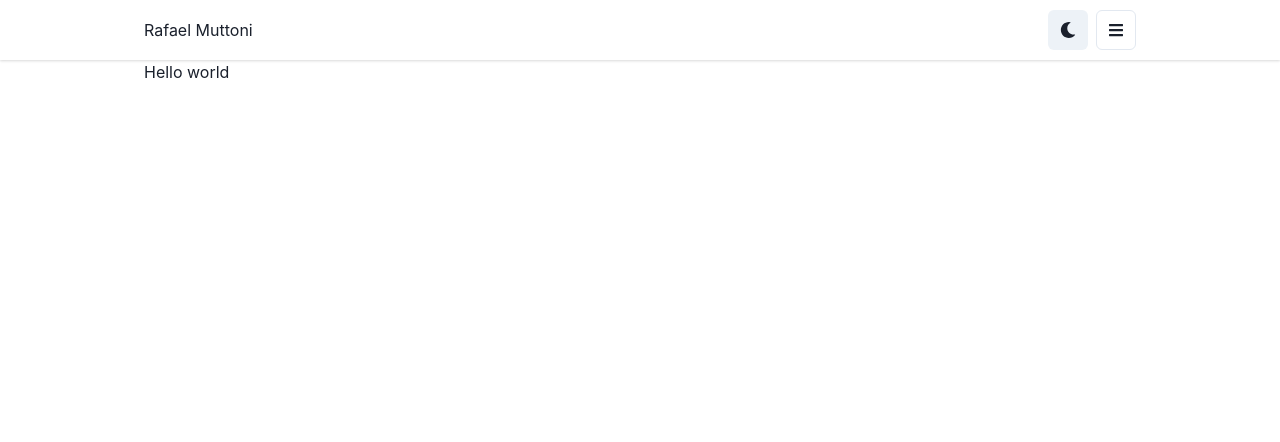
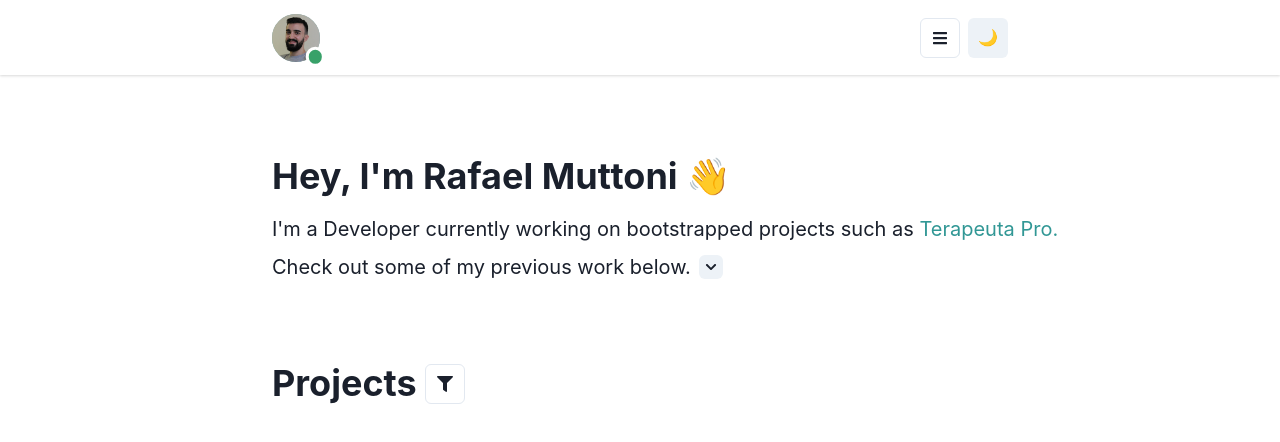
Before and after one commit to rafaelmuttoni/rafaelmuttoni.com, a Next.js app: page / in a window 1280 px wide. Shown: the top 442 px of the page. Built offline with nearby package versions, Linux system fonts and the light colour scheme.

Commit message:
lots of stuff

```diff
--- /dev/null
+++ b/src/components/Greetings.js
@@ -0,0 +1,30 @@
+import Link from 'next/link'
+import {
+  Box,
+  Heading,
+  Icon,
+  IconButton,
+  Link as ChakraLink,
+  Text,
+} from '@chakra-ui/react'
+import { FaChevronDown } from 'react-icons/fa'
+
+export default function Greetings() {
+  return (
+    <Box mt={20} w="100vh">
+      <Heading as="h1" size="xl" mb={4}>
+        Hey, I'm Rafael Muttoni 👋
+      </Heading>
+      <Text fontSize="xl" mb={2}>
+        I'm a Developer currently working on bootstrapped projects such as{' '}
+        <Link href="/contact">
+          <ChakraLink color="teal.500">Terapeuta Pro.</ChakraLink>
+        </Link>
+      </Text>
+      <Box d="flex" justifyContent="flex-start" alignItems="center">
+        <Text fontSize="xl">Check out some of my previous work below. </Text>
+        <IconButton ml={2} size="xs" icon={<Icon as={FaChevronDown} />} />
+      </Box>
+    </Box>
+  )
+}
--- a/src/components/Layout.js
+++ b/src/components/Layout.js
@@ -6,7 +6,7 @@ export default function Layout({ children }) {
   return (
     <Box minW="100vw" minH="100vh">
       <Navbar />
-      <Container maxW="container.lg">{children}</Container>
+      <Container maxW="container.md">{children}</Container>
     </Box>
   )
 }
--- a/src/components/Navbar.js
+++ b/src/components/Navbar.js
@@ -1,5 +1,8 @@
+import Link from 'next/link'
 import {
   chakra,
+  Avatar,
+  AvatarBadge,
   Box,
   Container,
   Icon,
@@ -8,6 +11,8 @@ import {
   MenuButton,
   MenuItem,
   MenuList,
+  Text,
+  Tooltip,
 } from '@chakra-ui/react'
 import { FaUser, FaLaptop, FaPhone, FaBars } from 'react-icons/fa'
 import ThemeToggler from 'components/ThemeToggler'
@@ -24,15 +29,35 @@ export default function Navbar() {
   return (
     <Box boxShadow="base">
       <Container
-        maxW="container.lg"
-        minH="60px"
+        maxW="container.md"
+        minH="75px"
         d="flex"
         justifyContent="space-between"
         alignItems="center"
       >
-        <Box>Rafael Muttoni</Box>
+        <Box d="flex" justifyContent="center" alignItems="center">
+          <Link href="/contact">
+            <a>
+              <Tooltip
+                label="Want to talk about a project? Hit me up!"
+                fontSize="md"
+              >
+                <Avatar
+                  name="Rafael Muttoni"
+                  src="/profile.jpeg"
+                  mr={3}
+                  transition="ease-in 200ms"
+                  _hover={{
+                    transform: 'scale(1.1)',
+                  }}
+                >
+                  <AvatarBadge boxSize="1em" bg="green.500" />
+                </Avatar>
+              </Tooltip>
+            </a>
+          </Link>
+        </Box>
         <Box>
-          <ThemeToggler mr={2} />
           <Menu>
             <MenuButton
               as={IconButton}
@@ -41,17 +66,18 @@ export default function Navbar() {
               variant="outline"
             />
             <MenuList>
-              <MenuItem minH="48px">
-                <Emoji emoji="👨🏻‍💻" /> about
+              <MenuItem minH="48px" fontWeight="bold">
+                <Emoji emoji="👨🏻‍💻" /> about me
               </MenuItem>
-              <MenuItem minH="48px">
+              {/* <MenuItem minH="48px" fontWeight="bold">
                 <Emoji emoji="🚀" /> projects
-              </MenuItem>
-              <MenuItem minH="48px">
-                <Emoji emoji="📱" /> contact
+              </MenuItem> */}
+              <MenuItem minH="48px" fontWeight="bold">
+                <Emoji emoji="📱" /> get in touch
               </MenuItem>
             </MenuList>
           </Menu>
+          <ThemeToggler ml={2} />
         </Box>
       </Container>
     </Box>
--- /dev/null
+++ b/src/components/Projects/Menu.js
@@ -0,0 +1,32 @@
+import {
+  Icon,
+  IconButton,
+  Menu,
+  MenuButton,
+  MenuItem,
+  MenuList,
+} from '@chakra-ui/react'
+import { FaFilter } from 'react-icons/fa'
+
+export default function ProjectsMenu({ ...rest }) {
+  return (
+    <Menu>
+      <MenuButton
+        as={IconButton}
+        aria-label="Options"
+        icon={<Icon as={FaFilter} />}
+        variant="outline"
+        {...rest}
+      />
+      <MenuList>
+        <MenuItem minH="48px" fontWeight="bold">
+          Filtros
+        </MenuItem>
+
+        <MenuItem minH="48px" fontWeight="bold">
+          Fronend
+        </MenuItem>
+      </MenuList>
+    </Menu>
+  )
+}
--- /dev/null
+++ b/src/components/Projects/index.js
@@ -0,0 +1,25 @@
+import Link from 'next/link'
+import {
+  Box,
+  Heading,
+  Icon,
+  IconButton,
+  Link as ChakraLink,
+  Text,
+} from '@chakra-ui/react'
+import { FaChevronDown } from 'react-icons/fa'
+
+import Menu from './Menu'
+
+export default function Greetings() {
+  return (
+    <Box mt={20}>
+      <Box d="flex" justifyContent="flex-start" alignItems="center" mb={4}>
+        <Heading as="h2" size="xl">
+          Projects
+        </Heading>
+        <Menu ml={2} />
+      </Box>
+    </Box>
+  )
+}
--- a/src/components/ThemeToggler.js
+++ b/src/components/ThemeToggler.js
@@ -1,13 +1,16 @@
-import { IconButton, Icon, useColorMode } from '@chakra-ui/react'
-import { FaMoon, FaSun } from 'react-icons/fa'
+import { IconButton, useColorMode } from '@chakra-ui/react'
+
+function Icon({ mode }) {
+  return <span>{mode === 'light' ? '🌙' : '☀️'}</span>
+}
 
 export default function ThemeToggler({ ...rest }) {
   const { colorMode, toggleColorMode } = useColorMode()
   return (
     <IconButton
       onClick={toggleColorMode}
-      icon={<Icon as={colorMode === 'light' ? FaMoon : FaSun} />}
       {...rest}
-    />
+      icon={<Icon mode={colorMode} />}
+    ></IconButton>
   )
 }
--- a/src/pages/index.js
+++ b/src/pages/index.js
@@ -1,5 +1,12 @@
 import Layout from 'components/Layout'
+import Greetings from 'components/Greetings'
+import Projects from 'components/Projects'
 
 export default function Home() {
-  return <Layout>Hello world</Layout>
+  return (
+    <Layout>
+      <Greetings />
+      <Projects />
+    </Layout>
+  )
 }
```
Also changed, not shown: public/profile.jpeg (added).
